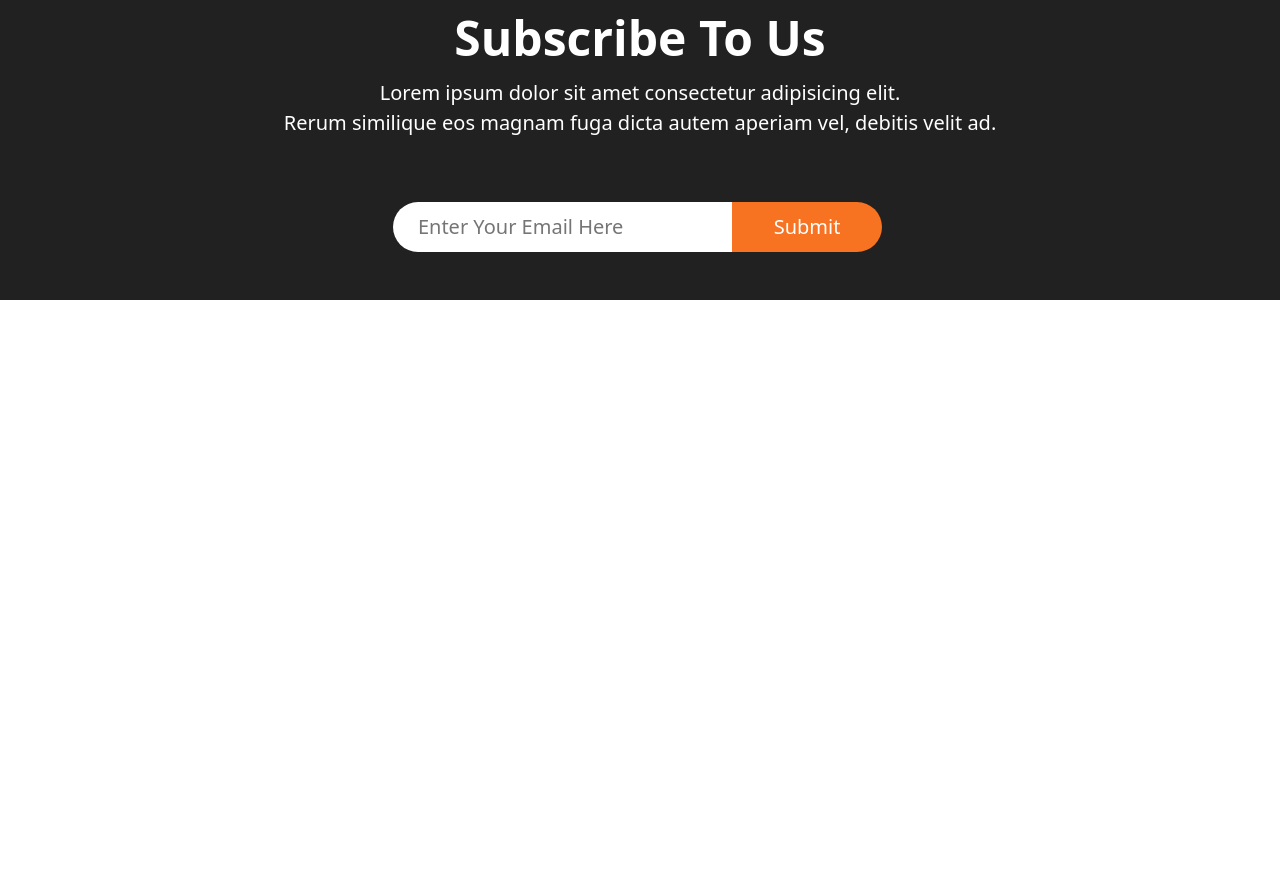
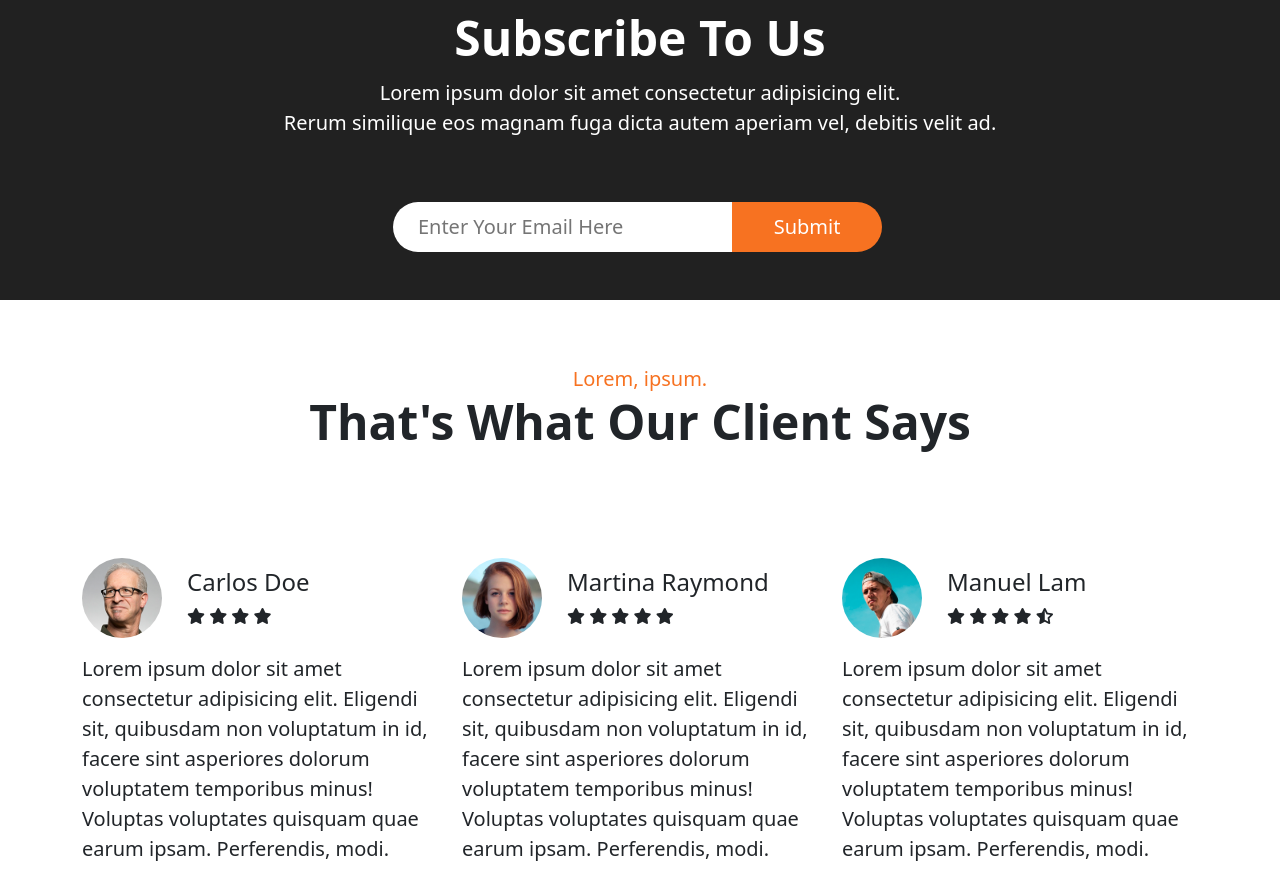
Before and after one commit to ivo-v/burger-landing-page, a plain HTML site: page index.html in a window 1280 px wide. Shown: the part 2692-3572 px from the top of the page. Before the commit the page ends 2992 px from the top, so only its background shows below. Drawn offline with Linux system fonts and the light colour scheme.

Commit message:
agrego sección clientes

```diff
--- a/css/styles.css
+++ b/css/styles.css
@@ -98,6 +98,18 @@ input[type="submit"]:hover {
     background: #FAB710;
 }
 
+.cliente-imagen img {
+    width: 80px;
+    height: 80px;
+    border-radius: 100px;
+    margin-right: 25px;
+}
+
+.cliente-imagen {
+    display: flex;
+    align-items: center;
+}
+
 @media screen and (max-width: 640px ) {
     header {
         /* background-position: center 40px ; */
--- a/index.html
+++ b/index.html
@@ -69,6 +69,7 @@
         </div>
       </div>
 
+      <!-- Burgers -->
       <div class="row">
         <div class="col text-center">
           <p class="lead text-main mt-5 mb-1">Lorem, ipsum.</p>
@@ -149,7 +150,9 @@
         </div>
       </div>
     </div>
-    <div class="container-fluid subscribe">
+
+    <!-- Subscribe -->
+    <div class="container-fluid subscribe mb-3">
       <div class="row mt-5">
         <div class="col text-center">
           <h1 class="display-5 fw-bold lh-1 mb-3 mt-3 text-white">Subscribe To Us</h1>
@@ -165,6 +168,65 @@
         </div>
       </div>
     </div>
+
+    <!-- Client -->
+    <div class="container">
+      <div class="row mb-5">
+        <div class="col text-center">
+          <p class="lead text-main mt-5 mb-1">Lorem, ipsum.</p>
+          <h1 class="display-5 fw-bold lh-1 mb-3">That's What Our Client Says</h1>
+        </div>
+      </div>
+      <div class="row mt-3">
+        <div class="col-12 col-sm-6 col-lg-4 mt-5">
+          <div class="cliente-imagen">
+            <img src="img/persona1.jpg" alt="">
+            <div class="cliente-nombre">
+              <h4>Carlos Doe</h4>
+              <i class="fa-solid fa-star"></i>
+              <i class="fa-solid fa-star"></i>
+              <i class="fa-solid fa-star"></i>
+              <i class="fa-solid fa-star"></i>
+            </div>
+          </div>
+          <div class="clientes-comentario mt-3">
+            <p class="lead">Lorem ipsum dolor sit amet consectetur adipisicing elit. Eligendi sit, quibusdam non voluptatum in id, facere sint asperiores dolorum voluptatem temporibus minus! Voluptas voluptates quisquam quae earum ipsam. Perferendis, modi.</p>
+          </div>
+        </div>
+        <div class="col-12 col-sm-6 col-lg-4 mt-5">
+          <div class="cliente-imagen">
+            <img src="img/persona2.jpg" alt="">
+            <div class="cliente-nombre">
+              <h4>Martina Raymond</h4>
+              <i class="fa-solid fa-star"></i>
+              <i class="fa-solid fa-star"></i>
+              <i class="fa-solid fa-star"></i>
+              <i class="fa-solid fa-star"></i>
+              <i class="fa-solid fa-star"></i>
+            </div>
+          </div>
+          <div class="clientes-comentario mt-3">
+            <p class="lead">Lorem ipsum dolor sit amet consectetur adipisicing elit. Eligendi sit, quibusdam non voluptatum in id, facere sint asperiores dolorum voluptatem temporibus minus! Voluptas voluptates quisquam quae earum ipsam. Perferendis, modi.</p>
+          </div>
+        </div>
+        <div class="col-12 col-sm-12 col-lg-4 mt-5">
+          <div class="cliente-imagen">
+            <img src="img/persona3.jpg" alt="">
+            <div class="cliente-nombre">
+              <h4>Manuel Lam</h4>
+              <i class="fa-solid fa-star"></i>
+              <i class="fa-solid fa-star"></i>
+              <i class="fa-solid fa-star"></i>
+              <i class="fa-solid fa-star"></i>
+              <i class="fa-solid fa-star-half-stroke"></i>
+            </div>
+          </div>
+          <div class="clientes-comentario mt-3">
+            <p class="lead">Lorem ipsum dolor sit amet consectetur adipisicing elit. Eligendi sit, quibusdam non voluptatum in id, facere sint asperiores dolorum voluptatem temporibus minus! Voluptas voluptates quisquam quae earum ipsam. Perferendis, modi.</p>
+          </div>
+        </div>
+      </div>
+    </div>
   </main>
 
   <!-- PIE DE PÁGINA -->
```
Also changed, not shown: img/persona1.jpg (added), img/persona2.jpg (added), img/persona3.jpg (added).
